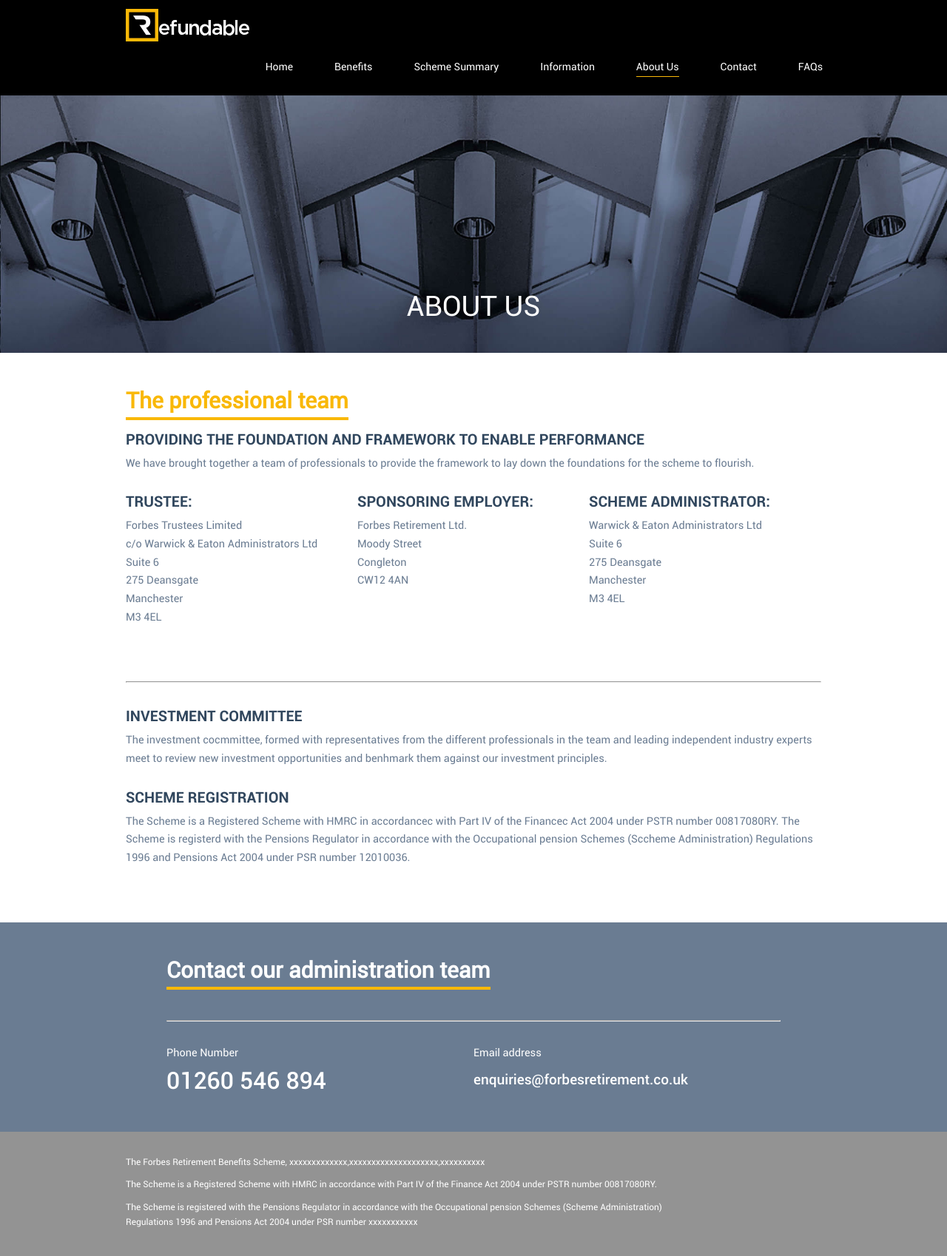
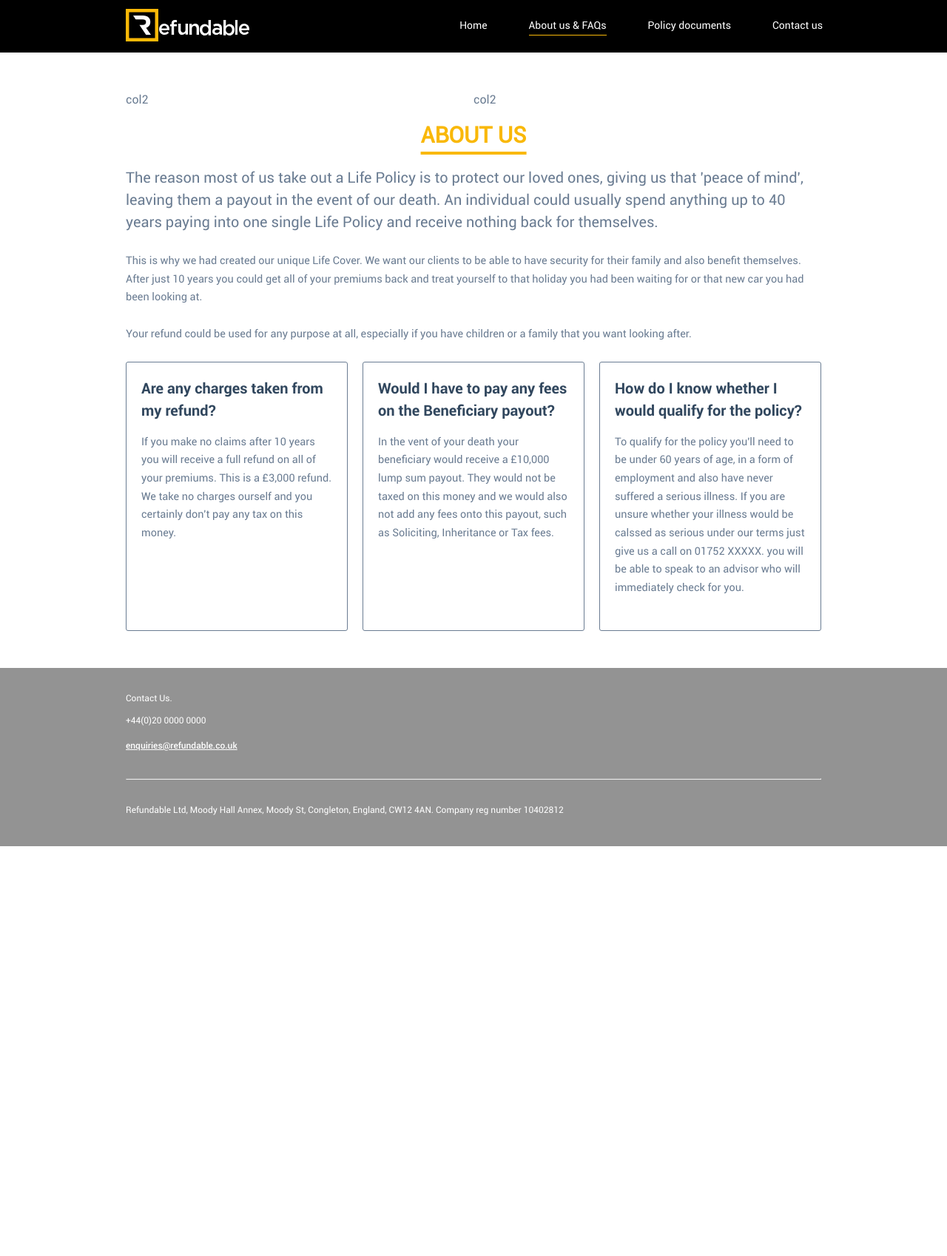
Before and after one commit to mdurks/devBuild002, a website: page about-us.html in a window 1280 px wide. Shown: the whole page at 74% size. After the commit the page ends 1144 px from the top, so only its background shows below. Drawn offline with nearby package versions, Linux system fonts and the light colour scheme.

Commit message:
starting about us page

```diff
--- a/about-us.html
+++ b/about-us.html
@@ -23,100 +23,57 @@
                 <div class="mobileLogo"></div>
                 <ul>
                     <li><a href="index.html">Home</a></li>
-                    <li><a href="benefits.html">Benefits</a></li>
-                    <li><a href="scheme-summary.html">Scheme Summary</a></li>
-                    <li><a href="information.html">Information</a></li>
-                    <li><a href="about-us.html" class="selected">About Us</a></li>
-                    <li><a href="contact.html">Contact</a></li>
-                    <li><a href="faq.html">FAQs</a></li>
+                    <li><a href="about-us.html" class="selected">About us & FAQs</a></li>
+                    <li><a href="policy-documents.html">Policy documents</a></li>
+                    <li><a href="contact.html">Contact us</a></li>
                 </ul>
             </div>
         </div>
     </nav>
 
-
-    <div class="heroHeading">
-        <div class="heroHeading__bckgImg heroHeading__bckgImg--about-us"></div>
-        <div class="mainColumn">
-            <h1 class="heading--one heroTitleUnderlined">About Us</h1>
-        </div>
-    </div>
-
-
     <main class="bodyCopy">
         <div class="mainColumn">
-            <h2 class="heading--two">The professional team</h2>
-            <h3 class="heading--three">Providing the foundation and framework to enable performance</h3>
-            <p>We have brought together a team of professionals to provide the framework to lay down the foundations for the scheme to flourish.</p>
 
-            <div class="clearfix">
+            <div class="clearfix yellowHeader">
+                <div class="col2">col2</div>
+                <div class="col2">col2</div>
+            </div>
+
+            <h2 class="heading--two">About Us</h2>
+
+            <p class="para--large">The reason most of us take out a Life Policy is to protect our loved ones, giving us that 'peace of mind', leaving them a payout in the event of our death. An individual could usually spend anything up to 40 years paying into one single Life Policy and receive nothing back for themselves.</p>
+
+            <p>This is why we had created our unique Life Cover.  We want our clients to be able to have security for their family and also benefit themselves. After just 10 years you could get all of your premiums back and treat yourself to that holiday you had been waiting for or that new car you had been looking at.</p>
+
+            <p>Your refund could be used for any purpose at all, especially if you have children or a family that you want looking after.</p>
+
+            <div class="clearfix columnBoxs infoBoxs">
                 <div class="col3">
-                    <h3 class="heading--three">Trustee:</h3>
-                    <p>
-                        Forbes Trustees Limited <br>
-                        c/o Warwick & Eaton Administrators Ltd <br>
-                        Suite 6 <br>
-                        275 Deansgate <br>
-                        Manchester <br>
-                        M3 4EL <br>
-                    </p>
+                    <h3 class="heading--three">Are any charges taken from my refund?</h3>
+                    <p>If you make no claims after 10 years you will receive a full refund on all of your premiums.  This is a £3,000 refund.  We take no charges ourself and you certainly don't pay any tax on this money.</p>
                 </div>
                 <div class="col3">
-                    <h3 class="heading--three">Sponsoring Employer:</h3>
-                    <p>
-                        Forbes Retirement Ltd. <br>
-                        Moody Street <br>
-                        Congleton <br>
-                        CW12 4AN <br>
-                    </p>
+                    <h3 class="heading--three">Would I have to pay any fees on the Beneficiary payout?</h3>
+                    <p>In the vent of your death your beneficiary would receive a £10,000 lump sum payout.  They would not be taxed on this money and we would also not add any fees onto this payout, such as Soliciting, Inheritance or Tax fees.</p>
                 </div>
                 <div class="col3">
-                    <h3 class="heading--three">Scheme Administrator:</h3>
-                    <p>
-                        Warwick & Eaton Administrators Ltd <br>
-                        Suite 6 <br>
-                        275 Deansgate <br>
-                        Manchester <br>
-                        M3 4EL <br>
-                    </p>
+                    <h3 class="heading--three">How do I know whether I would qualify for the policy?</h3>
+                    <p>To qualify for the policy you'll need to be under 60 years of age, in a form of employment and also have never suffered a serious illness.  If you are unsure whether your illness would be calssed as serious under our terms just give us a call on 01752 XXXXX.  you will be able to speak to an advisor who will immediately check for you.</p>
                 </div>
             </div>
-
-            <hr>
-
-            <h3 class="heading--three">Investment committee</h3>
-            <p>The investment cocmmittee, formed with representatives from the different professionals in the team and leading independent industry experts meet to review new investment opportunities and benhmark them against our investment principles.</p>
-
-            <h3 class="heading--three">Scheme registration</h3>
-            <p>The Scheme is a Registered Scheme with HMRC in accordancec with Part IV of the Financec Act 2004 under PSTR number 00817080RY.  The Scheme is registerd with the Pensions Regulator in accordance with the Occupational pension Schemes (Sccheme Administration) Regulations 1996 and Pensions Act 2004 under PSR number 12010036.</p>
-
-
         </div>
     </main>
 
 
 
     <footer class="footer">
-        <div class="top">
-            <div class="mainColumn">
-                <h2 class="heading--two"><span class="break">Contact our</span> administration team</h2>
-                <hr>
-                <div class="col">
-                    <p>Phone Number</p>
-                    <a href="tel:01260546894" class="text--phone">01260 546 894</a>
-                </div>
-                <div class="col">
-                    <p>Email address</p>
-                    <a class="text--email" href="mailto:enquiries@forbesretirement.co.uk">enquiries@forbesretirement.co.uk</a>
-                </div>
-            </div>
-        </div>
         <div class="bottom">
             <div class="mainColumn smallPara">
-                <p>The Forbes Retirement Benefits Scheme, xxxxxxxxxxxxx,xxxxxxxxxxxxxxxxxxxx,xxxxxxxxxx</p>
-                <p>The Scheme is a Registered Scheme with HMRC in accordance with Part IV of the Finance Act 2004 under PSTR number 00817080RY.</p>
-                <p>The Scheme is registered with the Pensions Regulator in accordance with the Occupational pension Schemes (Scheme Administration)
-                <br>Regulations 1996 and Pensions Act 2004 under PSR number  xxxxxxxxxxx</p>
+                <p>Contact Us.</p>
+                <p>+44(0)20 0000 0000</p>
+                <a href="mailto:enquiries@refundable.co.uk">enquiries@refundable.co.uk</a>
+                <hr>
+                <p>Refundable Ltd, Moody Hall Annex, Moody St, Congleton, England, CW12 4AN. Company reg number 10402812</p>
             </div>
         </div>
     </footer>
--- a/sass/_settings.scss
+++ b/sass/_settings.scss
@@ -30,4 +30,4 @@
 $font-body: $font-roboto-reg;
 $font-body-bold: $font-roboto-med;
 $font-header: $font-roboto-bold;
-$font-header-light: $font-roboto-bold;
+$font-header-light: $font-roboto-reg;
--- a/sass/styles.scss
+++ b/sass/styles.scss
@@ -117,13 +117,17 @@
 	{
 		display: inline-block;
 		position: relative;
-		margin: 0 0 25px;
+		left: 50%;
+		transform: translateX(-50%);
+		margin: 0 0 20px;
 		font-weight: bold;
 		font-size: 23px;
 		text-align: left;
+		text-transform: uppercase;
 		color: $yellow;
 
 		@include media($md){
+			margin: 0 0 30px;
 			text-align: center;
 			font-size: 30px;
 		}
@@ -132,11 +136,17 @@
 			content: " ";
 			position: absolute;
 			left: 0;
-			bottom: -14px;
+			bottom: -4px;
 			width: 100%;
-			height: 4px;
+			height: 2px;
 			background-color: $yellow;
+
+			@include media($md){
+				bottom: -14px;
+				height: 4px;
+			}
 		}
+
 	}
 
 	&--three,
@@ -163,7 +173,7 @@
 		font-family: $font-header;
 		font-size: 16px;
 		line-height: 1.7em;
-		color: $blue-dark;
+		color: $blue;
 
 		@include media($md) {
 			font-family: $font-header-light;
@@ -182,7 +192,7 @@
 		@include media($md) {
 			margin: 56px 0 62px;
 			font-size: 32px;
-			line-height: 38px;
+			line-height: 40px;
 		}
 
 		&:before,
@@ -387,6 +397,14 @@
 			margin: 0 0 15px;
 		}
 	}
+
+	&.infoBoxs
+	{
+		.heading--three
+		{
+			text-transform: none;
+		}
+	}
 }
 
 
@@ -517,7 +535,7 @@
 	li
 	{
 		@include media($md) {
-			padding: 0 0 25px;
+			padding: 0 0 23px;
 			float: left;
 		}
 	}
@@ -613,7 +631,7 @@
 
 .bodyCopy
 {
-	padding: 30px 0;
+	padding: 30px 0 20px;
 
 	@include media($md) {
 		padding: 50px 0;
@@ -797,11 +815,20 @@
 
 	.heading--two
 	{
+		left: 50%;
+		transform: translateX(-50%);
 		color: $white;
-		text-align: left;
 
 		&:after {
 			background-color: $white;
+		}
+
+		@include media($md)
+		{
+			left: auto;
+			transform: none;
+			display: inline-block;
+			text-align: left;
 		}
 	}
 
@@ -811,23 +838,33 @@
 		margin: 12px 0;
 		padding: 0 0 0 43px;
 		color: $black;
-		font-size: 18px;
+		font-size: 15px;
 		font-family: $font-body-bold;
+
+		@include media($md)
+		{
+			font-size: 21px;
+		}
 
 		&:before {
 			content: "";
 			position: absolute;
-			left: 0;
-			top: 4px;
-			width: 28px;
-			height: 28px;
+			left: 2px;
+			top: -1px;
+			width: 25px;
+			height: 25px;
 			border-radius: 100%;
 			border: 2px solid $white;
 		}
 
 		@include media($md)
 		{
-			font-size: 21px;
+			&:before {
+				left: 0;
+				top: 3px;
+				width: 28px;
+				height: 28px;
+			}
 		}
 	}
 }
@@ -835,7 +872,7 @@
 .contactImgBox
 {
 	margin: 0;
-	padding: 30px;
+	padding: 30px 30px 25px;
 	color: $white;
 	background-repeat: no-repeat;
 	background-position: center center;
@@ -845,6 +882,26 @@
 	@include media($md)
 	{
 		width: 46.5%;
+		padding: 30px;
+	}
+
+	.heading--one
+	{
+		margin: 70px 0 0;
+		font-size: 23px;
+		line-height: 24px;
+
+		@include media($md)
+		{
+			position: absolute;
+			bottom: 47px;
+			margin: 0;
+			padding: 0 57px;
+			font-size: 30px;
+			line-height: 1.3em;
+		}
+
+		span:after { display: none; }
 	}
 }
 
```
Also changed, not shown: index.html (+1 -1 lines), sass/styles.css, sass/styles.min.css.
